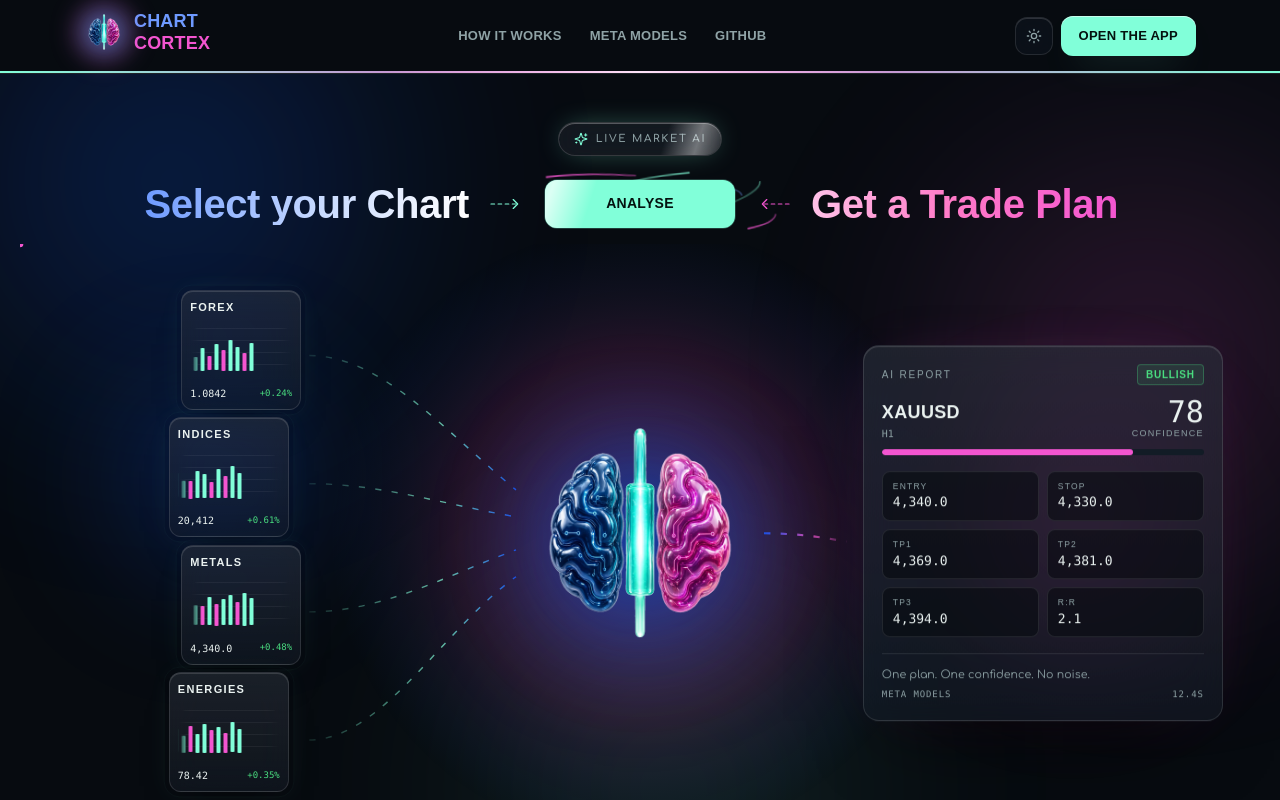
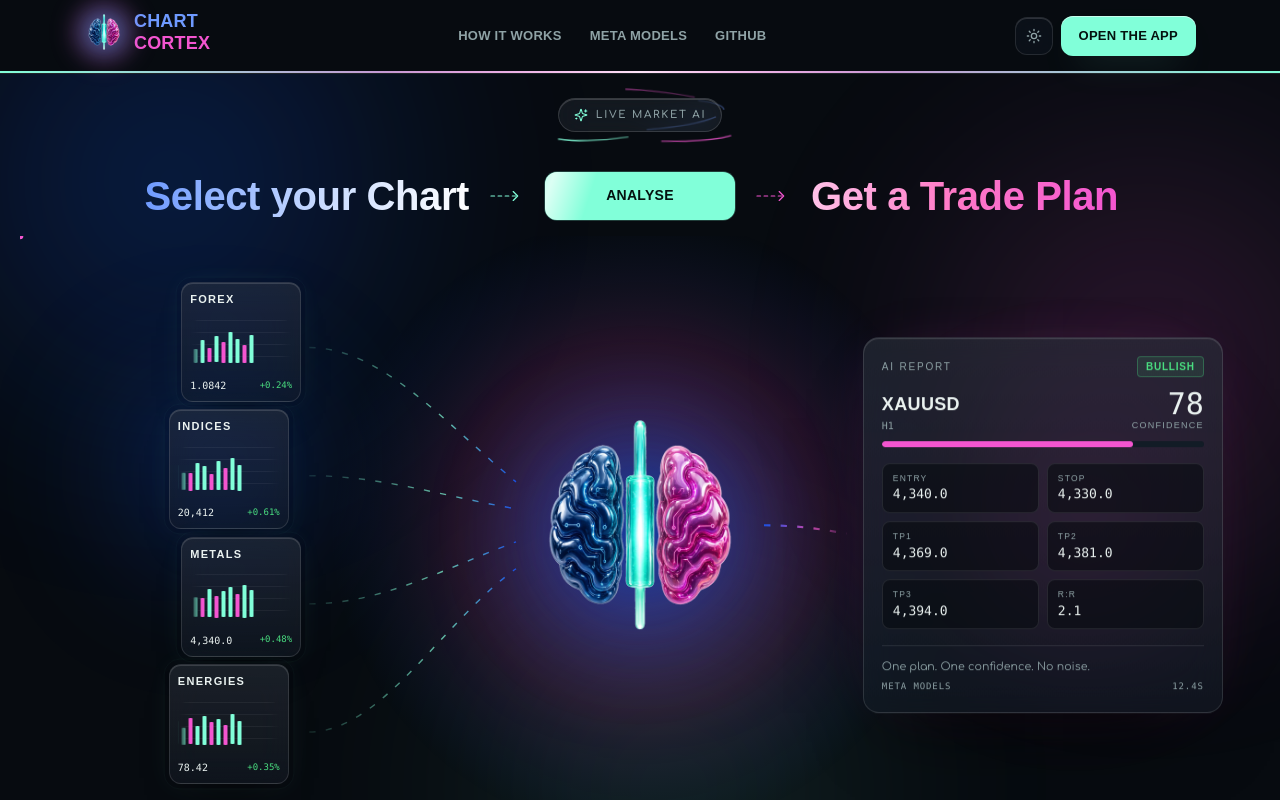
Before and after one commit to shyampitamber/ChartCortex, a Next.js app: page / in a window 1280 px wide. Shown: the top 800 px of the page. Built offline with nearby package versions, Linux system fonts and the light colour scheme; a web font is replaced by a local one.

Commit message:
style: swirls on the pill, plain button, arrows flow left to right

```diff
--- a/src/app/globals.css
+++ b/src/app/globals.css
@@ -976,3 +976,33 @@ html[data-theme="light"] .aurora-blob {
     animation: none !important;
   }
 }
+
+/* swirls around the AI pill */
+.pill-orbit {
+  fill: none;
+  stroke-width: 1.4;
+  stroke-dasharray: 70 240;
+  animation: orbitDash 7s linear infinite;
+}
+.pill-orbit-a {
+  stroke: url(#pillRingTeal);
+}
+.pill-orbit-b {
+  stroke: url(#pillRingPink);
+  animation-duration: 10s;
+  animation-direction: reverse;
+}
+.pill-orbit-c {
+  stroke: url(#pillRingViolet);
+  animation-duration: 6s;
+}
+.pill-orbit-wrap {
+  transform-origin: 125px 46px;
+  animation: orbitTilt 14s ease-in-out infinite alternate;
+}
+@media (prefers-reduced-motion: reduce) {
+  .pill-orbit,
+  .pill-orbit-wrap {
+    animation: none !important;
+  }
+}
--- a/src/app/page.tsx
+++ b/src/app/page.tsx
@@ -72,8 +72,56 @@ export default function Home() {
 
       <main className="relative z-10">
         <section className="relative overflow-hidden">
-          <div className="relative mx-auto max-w-6xl px-5 pb-4 pt-10 text-center sm:pt-12">
-            <span className="glass-pill ai-pill text-[10.5px] font-semibold uppercase tracking-[0.16em] text-muted">
+          <div className="relative mx-auto max-w-6xl px-5 pb-4 pt-4 text-center sm:pt-6">
+            <div className="relative inline-flex">
+              <div className="pointer-events-none absolute left-1/2 top-1/2 h-[92px] w-[250px] -translate-x-1/2 -translate-y-1/2">
+                <svg viewBox="0 0 250 92" className="h-full w-full">
+                  <defs>
+                    <linearGradient id="pillRingTeal" x1="0" y1="0" x2="1" y2="1">
+                      <stop offset="0%" stopColor="#81FFD9" stopOpacity="0" />
+                      <stop offset="50%" stopColor="#81FFD9" stopOpacity="0.9" />
+                      <stop offset="100%" stopColor="#81FFD9" stopOpacity="0" />
+                    </linearGradient>
+                    <linearGradient id="pillRingPink" x1="1" y1="0" x2="0" y2="1">
+                      <stop offset="0%" stopColor="#F355D0" stopOpacity="0" />
+                      <stop offset="50%" stopColor="#F355D0" stopOpacity="0.85" />
+                      <stop offset="100%" stopColor="#F355D0" stopOpacity="0" />
+                    </linearGradient>
+                    <linearGradient id="pillRingViolet" x1="0" y1="1" x2="1" y2="0">
+                      <stop offset="0%" stopColor="#6E9AFF" stopOpacity="0" />
+                      <stop offset="50%" stopColor="#6E9AFF" stopOpacity="0.8" />
+                      <stop offset="100%" stopColor="#6E9AFF" stopOpacity="0" />
+                    </linearGradient>
+                  </defs>
+                  <g className="pill-orbit-wrap">
+                    <ellipse
+                      cx="125"
+                      cy="46"
+                      rx="98"
+                      ry="20"
+                      transform="rotate(-8 125 46)"
+                      className="pill-orbit pill-orbit-a"
+                    />
+                    <ellipse
+                      cx="125"
+                      cy="46"
+                      rx="110"
+                      ry="25"
+                      transform="rotate(6 125 46)"
+                      className="pill-orbit pill-orbit-b"
+                    />
+                    <ellipse
+                      cx="125"
+                      cy="46"
+                      rx="84"
+                      ry="15"
+                      transform="rotate(-2 125 46)"
+                      className="pill-orbit pill-orbit-c"
+                    />
+                  </g>
+                </svg>
+              </div>
+              <span className="glass-pill relative z-10 text-[10.5px] font-semibold uppercase tracking-[0.16em] text-muted">
                 <svg
                   viewBox="0 0 24 24"
                   className="h-3.5 w-3.5 text-accent"
@@ -92,8 +140,9 @@ export default function Home() {
                 </svg>
                 Live Market AI
               </span>
+            </div>
 
-            <div className="mt-6 grid items-center justify-items-center gap-3 md:grid-cols-[1fr_44px_auto_44px_1fr] md:gap-4">
+            <div className="mt-10 grid items-center justify-items-center gap-3 md:grid-cols-[1fr_44px_auto_44px_1fr] md:gap-4">
               <h1 className="text-gradient-violet font-chivo text-[28px] font-black leading-[1.06] tracking-[-0.02em] sm:text-[34px] md:justify-self-end md:text-right lg:text-[40px]">
                 Select your Chart
               </h1>
@@ -120,53 +169,6 @@ export default function Home() {
               </div>
 
               <div className="relative">
-                <div className="pointer-events-none absolute left-1/2 top-1/2 h-[150px] w-[280px] -translate-x-1/2 -translate-y-1/2">
-                  <svg viewBox="0 0 280 150" className="h-full w-full">
-                    <defs>
-                      <linearGradient id="btnRingTeal" x1="0" y1="0" x2="1" y2="1">
-                        <stop offset="0%" stopColor="#81FFD9" stopOpacity="0" />
-                        <stop offset="50%" stopColor="#81FFD9" stopOpacity="0.9" />
-                        <stop offset="100%" stopColor="#81FFD9" stopOpacity="0" />
-                      </linearGradient>
-                      <linearGradient id="btnRingPink" x1="1" y1="0" x2="0" y2="1">
-                        <stop offset="0%" stopColor="#F355D0" stopOpacity="0" />
-                        <stop offset="50%" stopColor="#F355D0" stopOpacity="0.85" />
-                        <stop offset="100%" stopColor="#F355D0" stopOpacity="0" />
-                      </linearGradient>
-                      <linearGradient id="btnRingViolet" x1="0" y1="1" x2="1" y2="0">
-                        <stop offset="0%" stopColor="#6E9AFF" stopOpacity="0" />
-                        <stop offset="50%" stopColor="#6E9AFF" stopOpacity="0.8" />
-                        <stop offset="100%" stopColor="#6E9AFF" stopOpacity="0" />
-                      </linearGradient>
-                    </defs>
-                    <g className="btn-orbit-wrap">
-                      <ellipse
-                        cx="140"
-                        cy="75"
-                        rx="122"
-                        ry="24"
-                        transform="rotate(-8 140 75)"
-                        className="btn-orbit btn-orbit-a"
-                      />
-                      <ellipse
-                        cx="140"
-                        cy="75"
-                        rx="136"
-                        ry="28"
-                        transform="rotate(7 140 75)"
-                        className="btn-orbit btn-orbit-b"
-                      />
-                      <ellipse
-                        cx="140"
-                        cy="75"
-                        rx="102"
-                        ry="18"
-                        transform="rotate(-2 140 75)"
-                        className="btn-orbit btn-orbit-c"
-                      />
-                    </g>
-                  </svg>
-                </div>
                 <Link
                   href="/scan"
                   className="scan-btn btn btn-teal relative z-10 min-w-[190px] px-10"
@@ -175,8 +177,8 @@ export default function Home() {
                 </Link>
               </div>
 
-              <div className="arrow-left hidden text-pink md:flex" aria-hidden>
-                <svg viewBox="0 0 40 18" className="h-4 w-10 -scale-x-100 overflow-visible">
+              <div className="arrow-right hidden text-pink md:flex" aria-hidden>
+                <svg viewBox="0 0 40 18" className="h-4 w-10 overflow-visible">
                   <path
                     d="M2 9h30"
                     stroke="currentColor"
```
Lines whose indentation alone changed are shown as unchanged.
